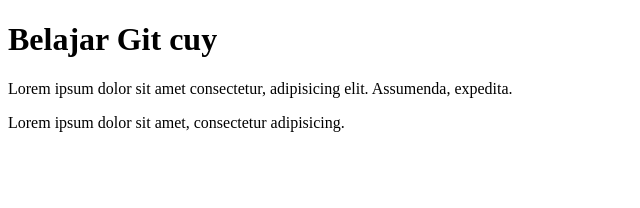
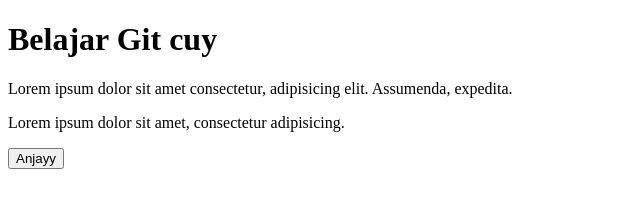
Before and after one commit to alfintp/cobagit, a plain HTML site: page index.html in a window 1280 px wide. Shown: the whole page, without its empty margins (0-640 px from the left). Drawn offline with Linux system fonts and the light colour scheme.

Commit message:
menambah tombol

```diff
--- a/index.html
+++ b/index.html
@@ -10,5 +10,6 @@
     <h1>Belajar Git cuy</h1>
     <p>Lorem ipsum dolor sit amet consectetur, adipisicing elit. Assumenda, expedita.</p>
     <p>Lorem ipsum dolor sit amet, consectetur adipisicing.</p>
+    <button>Anjayy</button>
   </body>
 </html>
```
